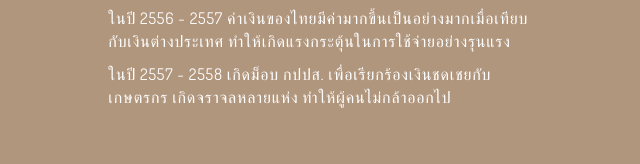
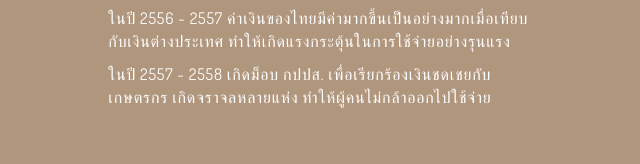
Before and after one commit to itsmelonely/Average-Expenses-Per-Household, a plain HTML site: page docs/index.html in a window 1280 px wide. Shown: the part 1356-1520 px from the top of the page, 640-1280 px from the left. Drawn offline with Linux system fonts and the light colour scheme.

Commit message:
edit text in index.html

```diff
--- a/docs/index.html
+++ b/docs/index.html
@@ -89,7 +89,7 @@
         <p>ในปี 2554 - 2555 มีนโยบายรถยนต์คันแรก เพิ่มค่าแรงขั้นต่ำ มีโครงการรับจำนำข้าวที่สูงกว่าราคาตลาดโลก ทำให้เกิดแรงกระตุ้นในการใช้จ่ายภายในประเทศ</p>
         <p>ในปี 2555 - 2556 โครงการรับจำนำล้มเหลว ทำให้รายได้ของเกษตรกรลดลง แรงกระตุ้นในการใช้จ่ายค่อยๆหายไป</p>
         <p>ในปี 2556 - 2557 ค่าเงินของไทยมีค่ามากขึ้นเป็นอย่างมากเมื่อเทียบกับเงินต่างประเทศ ทำให้เกิดแรงกระตุ้นในการใช้จ่ายอย่างรุนแรง</p>
-        <p>ในปี 2557 - 2558 เกิดม็อบ กปปส. เพื่อเรียกร้องเงินชดเชยกับเกษตรกร เกิดจราจลหลายแห่ง ทำให้ผู้คนไม่กล้าออกไป</p>
+        <p>ในปี 2557 - 2558 เกิดม็อบ กปปส. เพื่อเรียกร้องเงินชดเชยกับเกษตรกร เกิดจราจลหลายแห่ง ทำให้ผู้คนไม่กล้าออกไปใช้จ่าย</p>
       </div>
       </div>
       </div>
```
